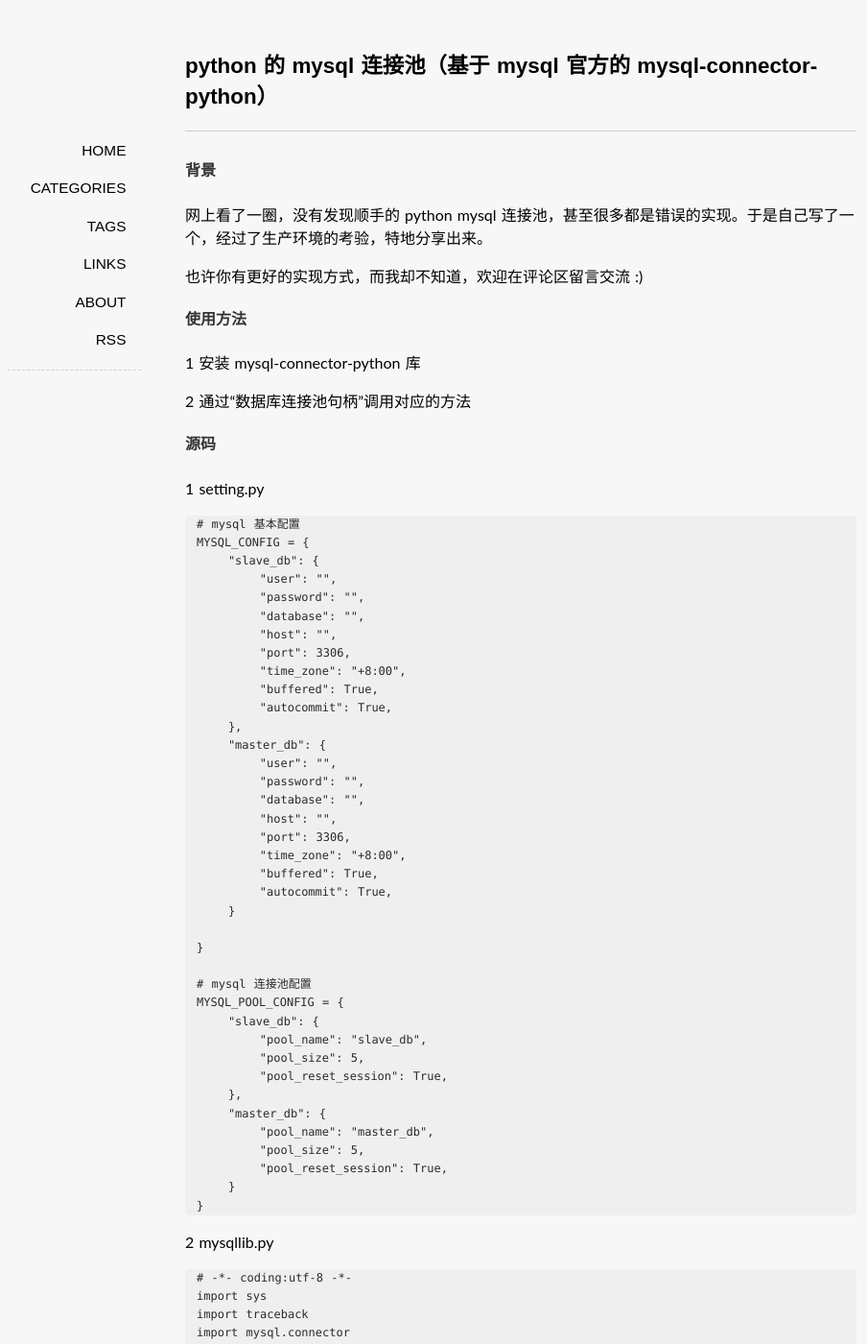
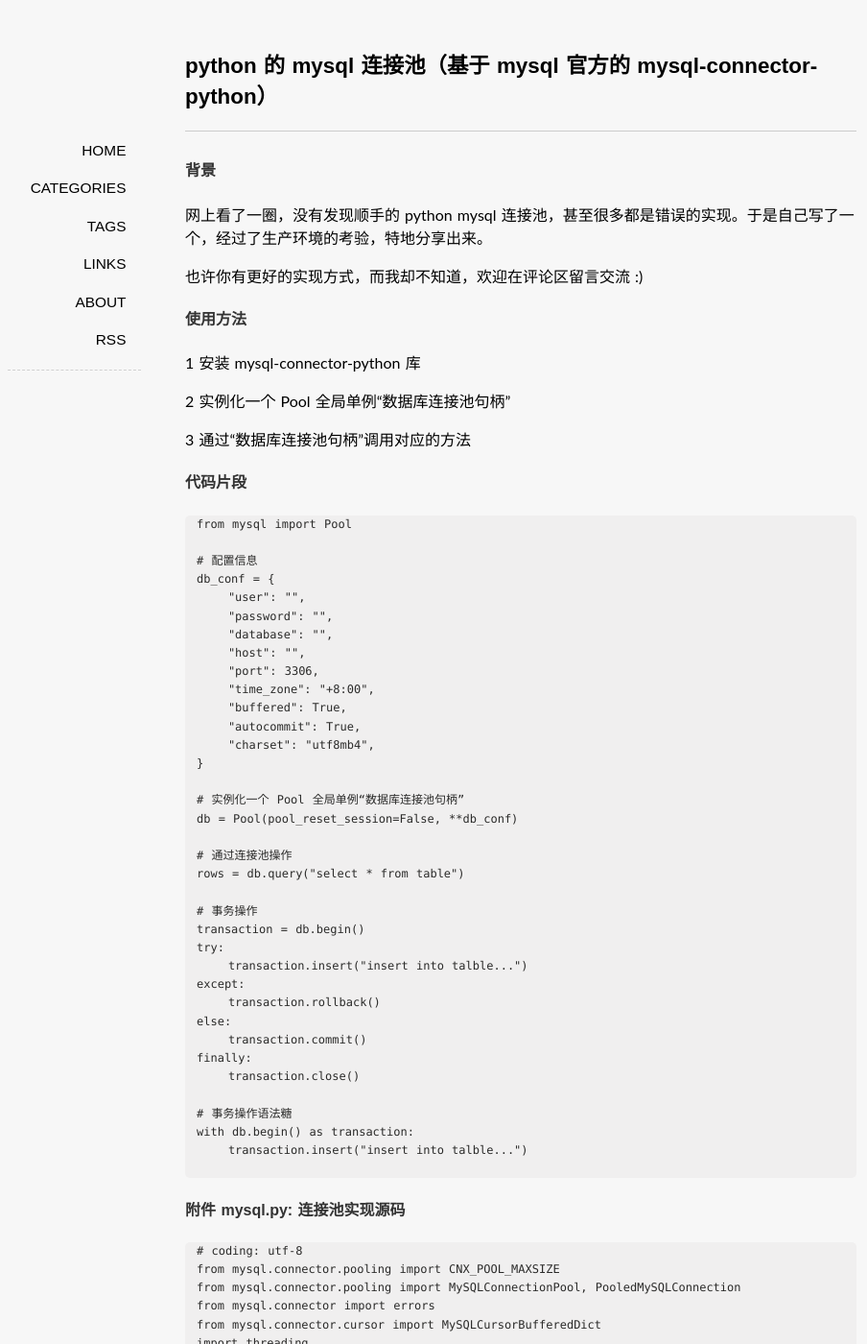
Before and after one commit to hopehook/HopeHook.com, a Jekyll site: the page built from _posts/2017-06-13-python_mysql_pool.md, in a window 1280 px wide and 1400 px high. Shown: the whole window at 96% size, without its empty margins (97-1001 px from the left). Built offline with Jekyll 4.4.1, drawn with Linux system fonts in a browser that asks for light colours; some web fonts are replaced; comment, search, counter and statistics services are not loaded; some of the changed text lies outside the part shown.

Commit message:
Update 2017-06-13-python_mysql_pool.md

```diff
--- a/_posts/2017-06-13-python_mysql_pool.md
+++ b/_posts/2017-06-13-python_mysql_pool.md
@@ -20,96 +20,81 @@
 
 1 安装 mysql-connector-python 库
 
-2 通过“数据库连接池句柄”调用对应的方法
+2 实例化一个 Pool 全局单例“数据库连接池句柄”
+
+3 通过“数据库连接池句柄”调用对应的方法
 
 
-#### 源码
-
-1 setting.py
+#### 代码片段
 
 <pre>
-# mysql 基本配置
-MYSQL_CONFIG = {
-    "slave_db": {
-        "user": "",
-        "password": "",
-        "database": "",
-        "host": "",
-        "port": 3306,
-        "time_zone": "+8:00",
-        "buffered": True,
-        "autocommit": True,
-    },
-    "master_db": {
-        "user": "",
-        "password": "",
-        "database": "",
-        "host": "",
-        "port": 3306,
-        "time_zone": "+8:00",
-        "buffered": True,
-        "autocommit": True,
-    }
+from mysql import Pool
 
+# 配置信息
+db_conf = {
+    "user": "",
+    "password": "",
+    "database": "",
+    "host": "",
+    "port": 3306,
+    "time_zone": "+8:00",
+    "buffered": True,
+    "autocommit": True,
+    "charset": "utf8mb4",
 }
 
-# mysql 连接池配置
-MYSQL_POOL_CONFIG = {
-    "slave_db": {
-        "pool_name": "slave_db",
-        "pool_size": 5,
-        "pool_reset_session": True,
-    },
-    "master_db": {
-        "pool_name": "master_db",
-        "pool_size": 5,
-        "pool_reset_session": True,
-    }
-}
+# 实例化一个 Pool 全局单例“数据库连接池句柄”
+db = Pool(pool_reset_session=False, **db_conf)
+
+# 通过连接池操作
+rows = db.query("select * from table")
+
+# 事务操作
+transaction = db.begin()
+try:
+    transaction.insert("insert into talble...")
+except:
+    transaction.rollback()
+else:
+    transaction.commit()
+finally:
+    transaction.close()
+
+# 事务操作语法糖
+with db.begin() as transaction:
+    transaction.insert("insert into talble...")
+
 </pre>
 
 
 
-2 mysqllib.py
+#### 附件 mysql.py: 连接池实现源码
 
 <pre>
-# -*- coding:utf-8 -*-
-import sys
-import traceback
-import mysql.connector
+# coding: utf-8
 from mysql.connector.pooling import CNX_POOL_MAXSIZE
 from mysql.connector.pooling import MySQLConnectionPool, PooledMySQLConnection
 from mysql.connector import errors
-from mysql.connector import errorcode
 from mysql.connector.cursor import MySQLCursorBufferedDict
-from config.setting import MYSQL_CONFIG, MYSQL_POOL_CONFIG
-from lib.log import logger
 import threading
 CONNECTION_POOL_LOCK = threading.RLock()
 
 
-class MySQLDriverPool(MySQLConnectionPool):
+class Pool(MySQLConnectionPool):
 
     def connect(self):
         try:
-            logger.info("pool name: %s, pool size: %s" % (self.pool_name, self.pool_size))
-            connection = self.get_connection()
-            return connection
+            return self.get_connection()
         except errors.PoolError:
             # Pool size should be lower or equal to CNX_POOL_MAXSIZE
             if self.pool_size < CNX_POOL_MAXSIZE:
-                # 连接数在限定范围内，可以新增连接
-                logger.warn('need add connection to this pool: %s' % self.pool_name)
-                new_pool_size = self.pool_size + 1
-                self._set_pool_size(new_pool_size)
-                self._cnx_queue.maxsize = new_pool_size
-                self.add_connection()
-                logger.info('add connection to this pool successfully: %s' % self.pool_name)
-                logger.info('pool name: %s, free connections (%s): %s' % (self.pool_name, self._cnx_queue.qsize(), self._cnx_queue.queue))
-                return self.connect()
+                with CONNECTION_POOL_LOCK:
+                    new_pool_size = self.pool_size + 1
+                    self._set_pool_size(new_pool_size)
+                    self._cnx_queue.maxsize = new_pool_size
+                    self.add_connection()
+                    return self.connect()
             else:
-                # 连接数达到极限，进入 “阻塞模式”
-                logger.warn('pool "%s" has no free connections, executor turn to block status' % self.pool_name)
                 with CONNECTION_POOL_LOCK:
                     cnx = self._cnx_queue.get(block=True)
                     if not cnx.is_connected() or self._config_version != cnx._pool_config_version:
@@ -215,20 +190,19 @@
                 cnx.close()
         return row_count
 
-    def update(self, statement, *args, **kwargs):
-        return self.execute(statement, *args, **kwargs)
+    def update(self, operation, params=None):
+        return self.execute(operation, params)
 
-    def delete(self, statement, *args, **kwargs):
-        return self.execute(statement, *args, **kwargs)
+    def delete(self, operation, params=None):
+        return self.execute(operation, params)
 
     def begin(self, consistent_snapshot=False, isolation_level=None, readonly=None):
-
         cnx = self.connect()
         cnx.start_transaction(consistent_snapshot, isolation_level, readonly)
-        return MySQLDriverConnection(cnx)
+        return Transaction(cnx)
 
 
-class MySQLDriverConnection(object):
+class Transaction(object):
 
     def __init__(self, connection):
         self.cnx = None
@@ -238,90 +212,60 @@
         else:
             raise AttributeError("connection should be a PooledMySQLConnection")
 
-    def query(self, statement, *args, **kwargs):
+    def __enter__(self):
+        return self
 
+    def __exit__(self, exc_type, exc_val, exc_tb):
+        if exc_type is None and exc_val is None and exc_tb is None:
+            self.commit()
+        else:
+            # will raise with-body's Exception, should deal with it
+            self.rollback()
+        self.close()
+
+    def query(self, operation, params=None):
         cursor = self.cursor
-        cursor.execute(statement, *args, **kwargs)
+        cursor.execute(operation, params)
         data_set = cursor.fetchall()
         return data_set
 
-    def get(self, statement, *args, **kwargs):
-
+    def get(self, operation, params=None):
         cursor = self.cursor
-        cursor.execute(statement, *args, **kwargs)
+        cursor.execute(operation, params)
         data_set = cursor.fetchone()
         return data_set
 
-    def insert(self, statement, *args, **kwargs):
-
+    def insert(self, operation, params=None):
         cursor = self.cursor
-        cursor.execute(statement, *args, **kwargs)
+        cursor.execute(operation, params)
         last_id = cursor.lastrowid
         return last_id
 
-    def insert_many(self, statement, *args, **kwargs):
-
+    def insert_many(self, operation, seq_params):
         cursor = self.cursor
-        cursor.executemany(statement, *args, **kwargs)
+        cursor.executemany(operation, seq_params)
         row_count = cursor.rowcount
         return row_count
 
-    def execute(self, statement, *args, **kwargs):
-
+    def execute(self, operation, params=None):
         cursor = self.cursor
-        cursor.execute(statement, *args, **kwargs)
+        cursor.execute(operation, params)
         row_count = cursor.rowcount
         return row_count
 
-    def update(self, statement, *args, **kwargs):
-        return self.execute(statement, *args, **kwargs)
+    def update(self, operation, params=None):
+        return self.execute(operation, params)
 
-    def delete(self, statement, *args, **kwargs):
-        return self.execute(statement, *args, **kwargs)
+    def delete(self, operation, params=None):
+        return self.execute(operation, params)
 
     def commit(self):
+        self.cnx.commit()
 
-        self.cnx.commit()
+    def rollback(self):
+        self.cnx.rollback()
+
+    def close(self):
         self.cursor.close()
         self.cnx.close()
-
-    def rollback(self):
-
-        self.cnx.rollback()
-        self.cursor.close()
-        self.cnx.close()
-
-
-def init_mysql_connect_pool(config=None, pool=None):
-    try:
-        if pool is None:
-            db_pool = MySQLDriverPool(5, 'defualt_pool', True, **config)
-        else:
-            db_pool = MySQLDriverPool(pool['pool_size'], pool['pool_name'], pool['pool_reset_session'], **config)
-    except errors.OperationalError:
-        logger.error(traceback.format_exc())
-        sys.exit(-10001)
-    except errors.InterfaceError:
-        logger.error(traceback.format_exc())
-        sys.exit(-10002)
-    except mysql.connector.Error as err:
-        if err.errno == errorcode.ER_ACCESS_DENIED_ERROR:
-            logger.error('Connect to database server error: Access deny')
-        elif err.errno == errorcode.ER_BAD_DB_ERROR:
-            logger.error('Connect to database server error: Database not exists')
-        else:
-            logger.error(err)
-        sys.exit(-10003)
-    except Exception as err:
-        logger.error(err)
-        sys.exit(-10004)
-
-    logger.info('''Connect to database server success, pool_name:{0}, pool_size:{1}
-                '''.format(db_pool.pool_name, db_pool.pool_size))
-    return db_pool
-
-# mysql 连接池句柄
-dbm = init_mysql_connect_pool(config=MYSQL_CONFIG['master_db'], pool=MYSQL_POOL_CONFIG['master_db'])
-dbs = init_mysql_connect_pool(config=MYSQL_CONFIG['slave_db'], pool=MYSQL_POOL_CONFIG['slave_db'])
-
 </pre>
```
Also changed, not shown: other parts of _posts/2017-06-13-python_mysql_pool.md (+22 -32 lines).
